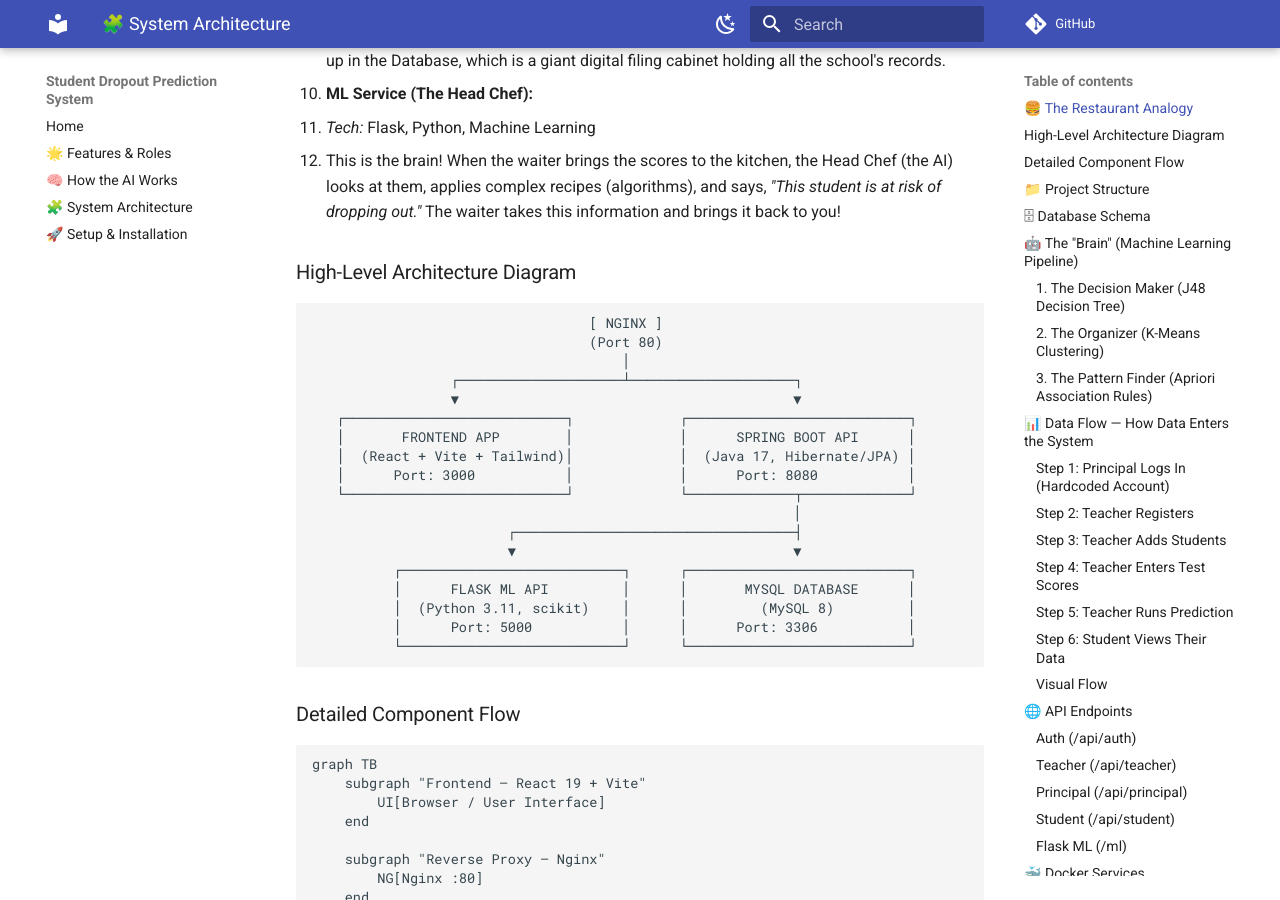
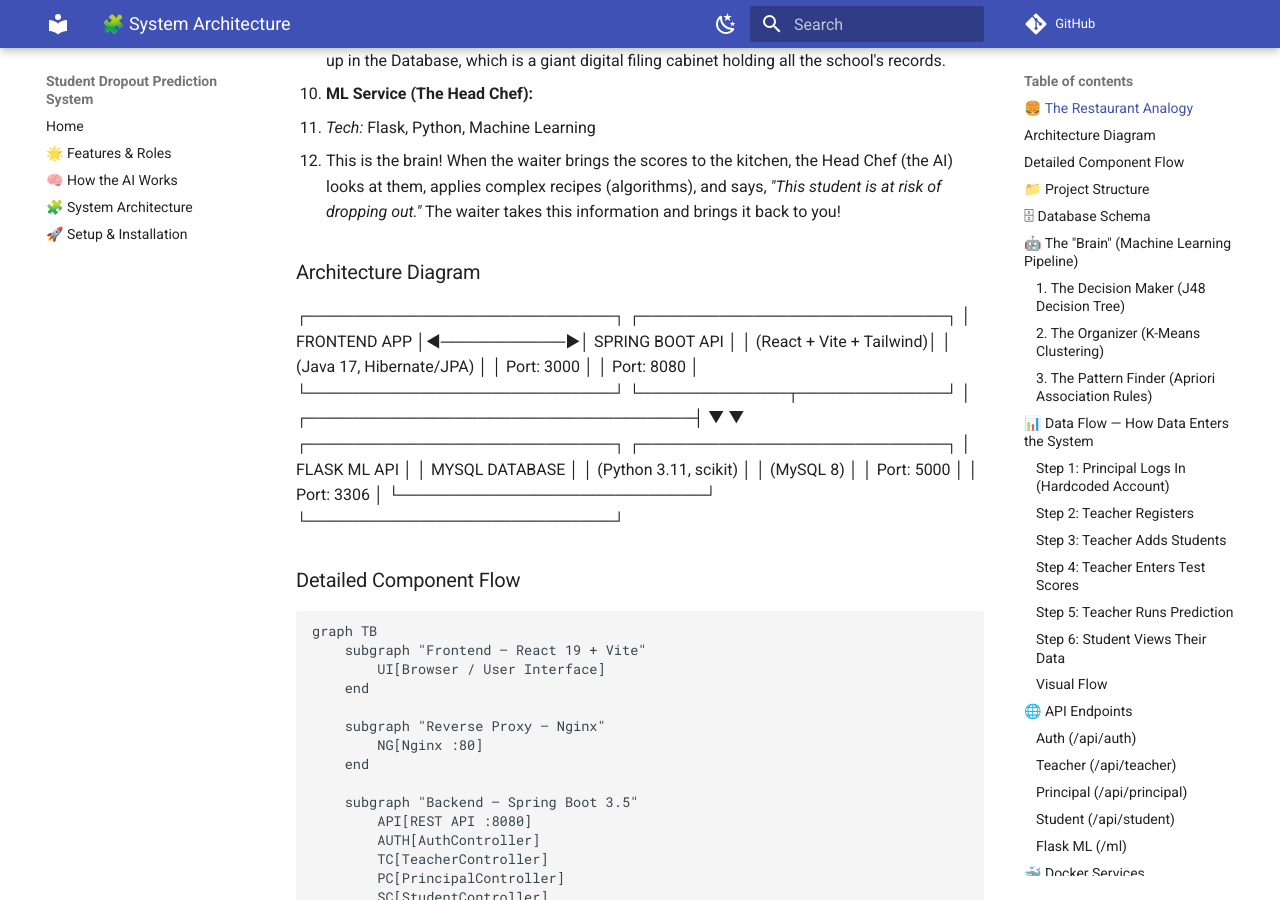
Before and after one commit to yxshkm404/student-dropout-prediction, an MkDocs documentation site: the page built from docs/ARCHITECTURE.md, in a window 1280 px wide and 900 px high, scrolled down 674 px. Built offline with MkDocs 1.6.1 and Material for MkDocs 9.7.7, drawn with Linux system fonts in a browser that asks for light colours; comment, search, counter and statistics services are not loaded.

Commit message:
some changes in architecture.md

````diff
--- a/docs/ARCHITECTURE.md
+++ b/docs/ARCHITECTURE.md
@@ -19,18 +19,12 @@ Building a web app is a lot like **running a restaurant**. Let's break down the
    * *Tech:* Flask, Python, Machine Learning
    * This is the brain! When the waiter brings the scores to the kitchen, the Head Chef (the AI) looks at them, applies complex recipes (algorithms), and says, *"This student is at risk of dropping out."* The waiter takes this information and brings it back to you!
 
-### High-Level Architecture Diagram
+### Architecture Diagram
 
-```text
-                                  [ NGINX ]
-                                  (Port 80)
-                                      │
-                 ┌────────────────────┴────────────────────┐
-                 ▼                                         ▼
    ┌───────────────────────────┐             ┌───────────────────────────┐
-   │       FRONTEND APP        │             │      SPRING BOOT API      │
+   │       FRONTEND APP        │◄───────────►│      SPRING BOOT API      │
    │  (React + Vite + Tailwind)│             │  (Java 17, Hibernate/JPA) │
-   │      Port: 3000           │             │      Port: 8080           │
+   │        Port: 3000         │             │        Port: 8080         │
    └───────────────────────────┘             └─────────────┬─────────────┘
                                                            │
                         ┌──────────────────────────────────┤
@@ -38,9 +32,8 @@ Building a web app is a lot like **running a restaurant**. Let's break down the
           ┌───────────────────────────┐      ┌───────────────────────────┐
           │      FLASK ML API         │      │       MYSQL DATABASE      │
           │  (Python 3.11, scikit)    │      │         (MySQL 8)         │
-          │      Port: 5000           │      │      Port: 3306           │
+          │        Port: 5000         │      │        Port: 3306         │
           └───────────────────────────┘      └───────────────────────────┘
-```
 
 ### Detailed Component Flow
 ```mermaid
````
